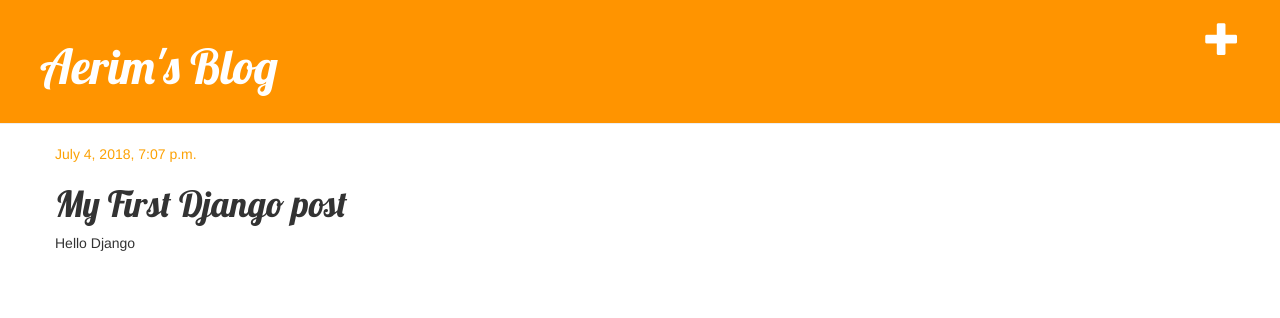
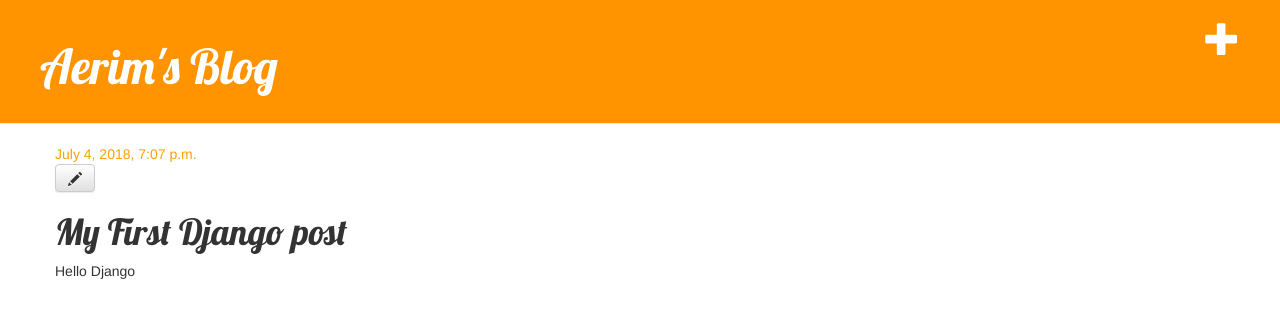
Before and after one commit to Aerim/my-first-blog, a Django app: page /post/1/ in a window 1280 px wide. Shown: the top 318 px of the page. Run offline with Django 3.2, Linux system fonts and the light colour scheme; data comes from the database, SQL or seed files in the repository; some libraries are stand-ins or nearby versions.

Commit message:
Holyyyyyyyyy

```diff
--- a/blog/templates/blog/post_detail.html
+++ b/blog/templates/blog/post_detail.html
@@ -8,7 +8,7 @@
 			</div>
 
 		{% endif %}
-
+		<a class="btn btn-default" href="{% url 'post_edit' pk=post.pk %}"><span class="glyphicon glyphicon-pencil"></span></a>
 		<h1>{{post.title}}</h1>
 		<p>{{post.text|linebreaksbr}}</p>
 
```
